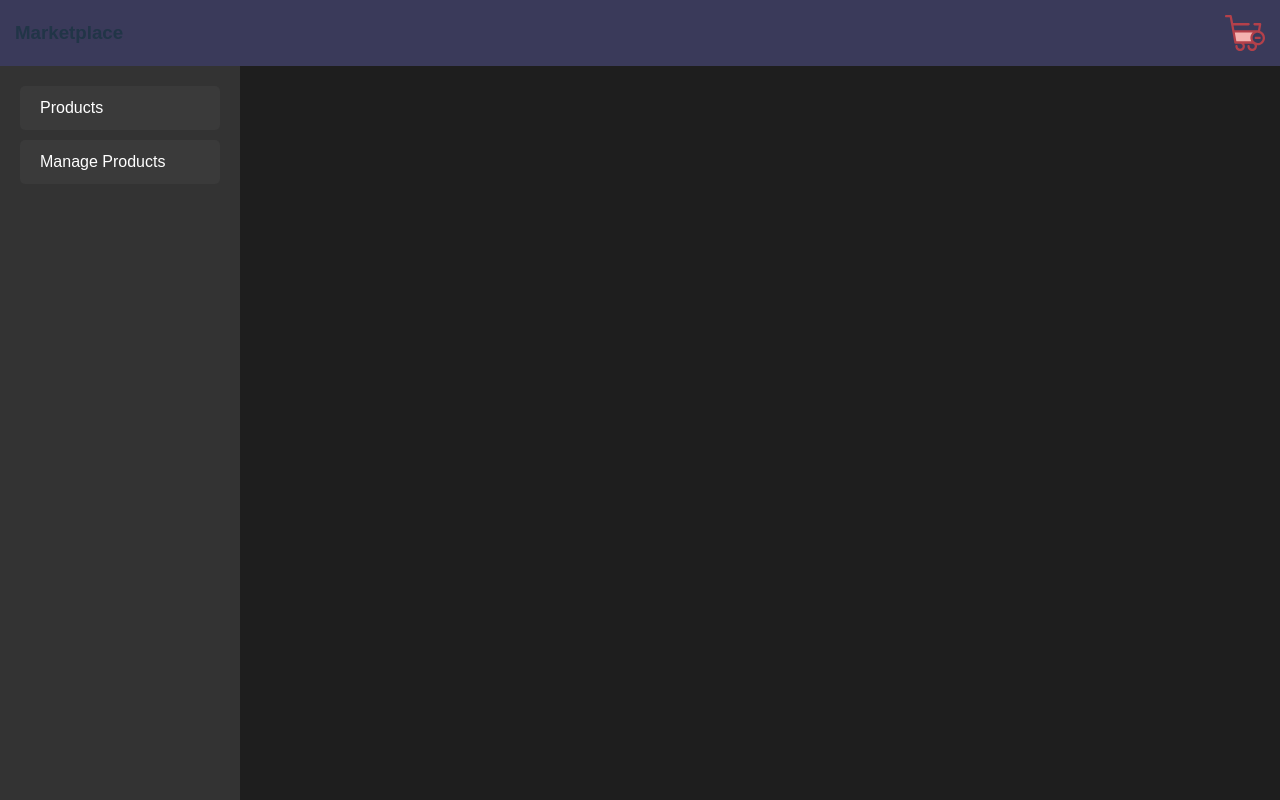
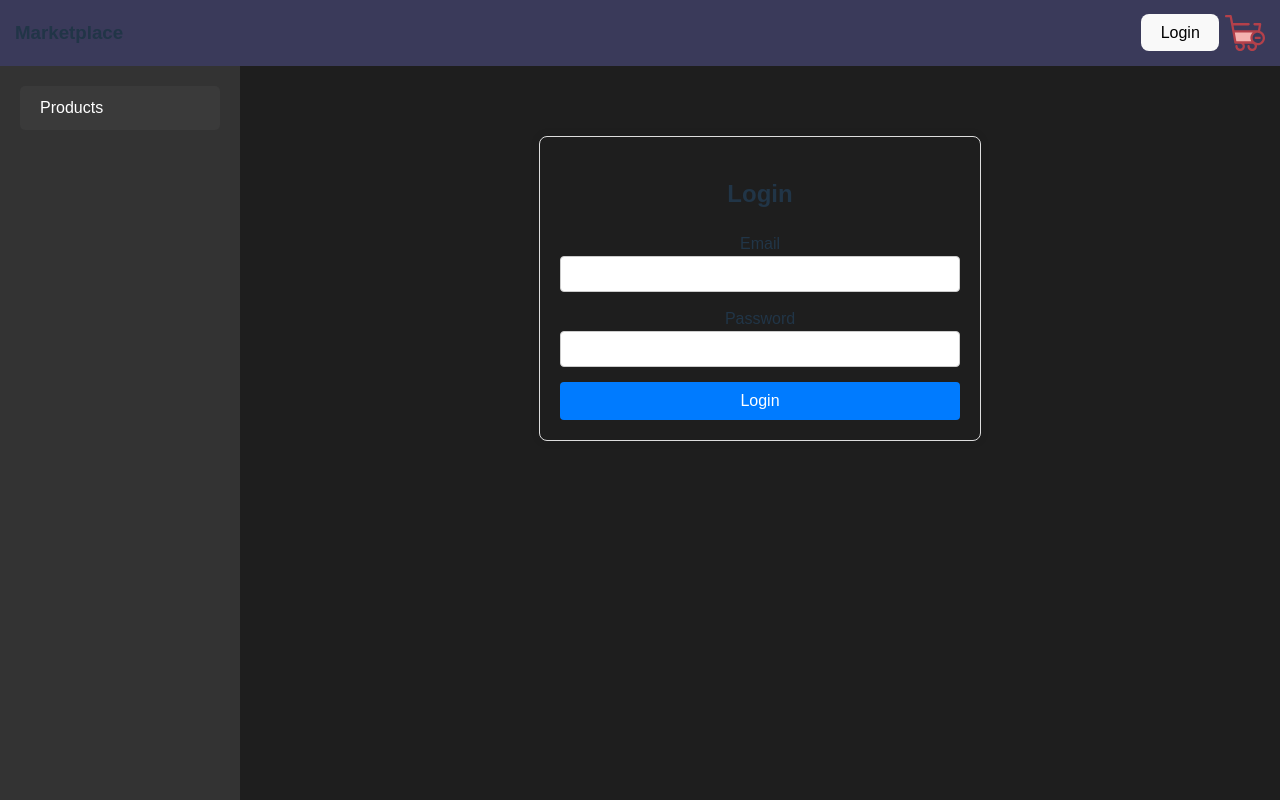
Before and after one commit to TanvirHasanAnik/marketplace-react-laravel, a React (Vite) app in the folder marketplace-react/: page /auth/login in a window 1280 px wide. Shown: the top 800 px of the page. Built offline with nearby package versions, Linux system fonts and the light colour scheme.

Commit message:
Login page added

```diff
--- a/marketplace-react/src/App.jsx
+++ b/marketplace-react/src/App.jsx
@@ -1,22 +1,45 @@
-import { Route, BrowserRouter as Router, Routes } from "react-router-dom";
+import { Route, BrowserRouter as Router, Routes, useNavigate } from "react-router-dom";
 import cartIcon from "../src/assets/shopping-cart.svg";
 import "./App.css";
 import Sidebar from "./components/Sidebar";
+import { RoleProvider, useRole } from "./context/RoleContext";
 import routes from "./routes";
+
+function TopBar() {
+  const { role, setRole } = useRole();
+  const navigate = useNavigate();
+
+  const handleAuthClick = () => {
+    if (role === "admin" || role === "vendor") {
+      setRole("user");
+      localStorage.removeItem("authToken");
+      navigate("/");
+    } else {
+      navigate("/auth/login");
+    }
+  };
+
+  return (
+    <div className="top-bar">
+      <div style={{ marginLeft: "15px" }}>
+        <h3>Marketplace</h3>
+      </div>
+      <div style={{ marginRight: "15px", display: "flex", alignItems: "center", gap: "6px" }}>
+        <button onClick={handleAuthClick}>
+          {role === "admin" || role === "vendor" ? "Logout" : "Login"}
+        </button>
+        <img src={cartIcon} alt="Cart" style={{ width: "40px", height: "40px" }} />
+      </div>
+    </div>
+  );
+}
 
 function App() {
   return (
+    <RoleProvider>
     <Router>
       <div className="app-container">
-        <div className="top-bar">
-          <div style={{marginLeft: "15px"}}>
-            <h3>Marketplace</h3>
-          </div>
-          <div style={{ marginRight: "15px", display: "flex", alignItems: "center", gap: "6px" }}>
-            <img src={cartIcon} alt="Cart" style={{ width: "40px", height: "40px" }} />
-          </div>
-        </div>
-
+        <TopBar />
         <div className="content">
           <Sidebar />
           <div className="main-content">
@@ -32,6 +55,7 @@ function App() {
         <p>©S. M. Tanvir Hassan Anik</p>
       </footer>
     </Router>
+    </RoleProvider>
   );
 }
 
--- /dev/null
+++ b/marketplace-react/src/components/LoginPage.jsx
@@ -0,0 +1,76 @@
+import { zodResolver } from "@hookform/resolvers/zod";
+import { useState } from "react";
+import { useForm } from "react-hook-form";
+import * as z from "zod";
+
+// Zod schema for validation
+const loginSchema = z.object({
+  email: z.string().email("Invalid email address"),
+  password: z.string().min(6, "Password must be at least 6 characters"),
+});
+
+export default function LoginPage() {
+  const [apiResponse, setApiResponse] = useState(null); // store API response
+  const {
+    register,
+    handleSubmit,
+    formState: { errors },
+  } = useForm({
+    resolver: zodResolver(loginSchema),
+  });
+
+  const onSubmit = async (data) => {
+    try {
+      const response = await fetch("http://127.0.0.1:8000/api/login", {
+        method: "POST",
+        headers: {
+          "Content-Type": "application/json",
+        },
+        body: JSON.stringify(data), // send email and password as JSON
+      });
+
+      const result = await response.json();
+
+      if (response.ok) {
+        setApiResponse({ success: true, message: "Login successful!", data: result });
+        console.log("Success:", result);
+        // Here you can store token or user data in localStorage or context
+      } else {
+        setApiResponse({ success: false, message: result.message || "Login failed" });
+        console.log("Error:", result);
+      }
+    } catch (error) {
+      setApiResponse({ success: false, message: "Something went wrong" });
+      console.error("Error:", error);
+    }
+  };
+
+  return (
+    <div className="login-container">
+      <h2 className="login-title">Login</h2>
+      <form onSubmit={handleSubmit(onSubmit)} className="login-form">
+        <div className="input-group">
+          <label>Email</label>
+          <input type="email" {...register("email")} className="input-field" />
+          {errors.email && <p className="error">{errors.email.message}</p>}
+        </div>
+
+        <div className="input-group">
+          <label>Password</label>
+          <input type="password" {...register("password")} className="input-field" />
+          {errors.password && <p className="error">{errors.password.message}</p>}
+        </div>
+
+        <button type="submit" className="login-button">
+          Login
+        </button>
+      </form>
+
+      {apiResponse && (
+        <p style={{ color: apiResponse.success ? "green" : "red", marginTop: "10px" }}>
+          {apiResponse.message}
+        </p>
+      )}
+    </div>
+  );
+}
--- /dev/null
+++ b/marketplace-react/src/components/RegisterPage.jsx
@@ -0,0 +1,111 @@
+import { useState } from "react";
+import { useNavigate } from "react-router-dom";
+import { useRole } from "../context/RoleContext";
+
+export default function RegisterPage() {
+  const [name, setName] = useState("");
+  const [email, setEmail] = useState("");
+  const [password, setPassword] = useState("");
+  const [confirmPassword, setConfirmPassword] = useState("");
+  const { setRole } = useRole();
+  const navigate = useNavigate();
+
+  const handleRegister = (e) => {
+    e.preventDefault();
+
+    if (password !== confirmPassword) {
+      alert("Passwords do not match!");
+      return;
+    }
+
+    // Dummy logic: decide role from email
+    let newRole = "user";
+    if (email.includes("vendor")) {
+      newRole = "vendor";
+    } else if (email.includes("admin")) {
+      newRole = "admin";
+    }
+
+    setRole(newRole);
+    localStorage.setItem("role", newRole);
+    localStorage.setItem("authToken", "dummy-token");
+
+    alert(`Registered as ${newRole}`);
+    navigate("/");
+  };
+
+  return (
+    <div style={styles.container}>
+      <h2>Register</h2>
+      <form onSubmit={handleRegister} style={styles.form}>
+        <input
+          type="text"
+          placeholder="Name"
+          value={name}
+          onChange={(e) => setName(e.target.value)}
+          required
+          style={styles.input}
+        />
+        <input
+          type="email"
+          placeholder="Email"
+          value={email}
+          onChange={(e) => setEmail(e.target.value)}
+          required
+          style={styles.input}
+        />
+        <input
+          type="password"
+          placeholder="Password"
+          value={password}
+          onChange={(e) => setPassword(e.target.value)}
+          required
+          style={styles.input}
+        />
+        <input
+          type="password"
+          placeholder="Confirm Password"
+          value={confirmPassword}
+          onChange={(e) => setConfirmPassword(e.target.value)}
+          required
+          style={styles.input}
+        />
+        <button type="submit" style={styles.button}>Register</button>
+      </form>
+    </div>
+  );
+}
+
+const styles = {
+  container: {
+    maxWidth: "400px",
+    margin: "80px auto",
+    padding: "25px",
+    border: "1px solid #ccc",
+    borderRadius: "8px",
+    background: "#fff",
+    textAlign: "center",
+    boxShadow: "0 2px 8px rgba(0,0,0,0.1)",
+  },
+  form: {
+    display: "flex",
+    flexDirection: "column",
+    gap: "12px",
+    marginTop: "20px",
+  },
+  input: {
+    padding: "10px",
+    fontSize: "15px",
+    border: "1px solid #ccc",
+    borderRadius: "5px",
+  },
+  button: {
+    padding: "10px",
+    fontSize: "16px",
+    backgroundColor: "#3a3a3aff",
+    color: "#fff",
+    border: "none",
+    borderRadius: "5px",
+    cursor: "pointer",
+  },
+};
--- a/marketplace-react/src/components/Sidebar.jsx
+++ b/marketplace-react/src/components/Sidebar.jsx
@@ -1,11 +1,12 @@
 import { Link, useLocation } from "react-router-dom";
 import routes from "../routes";
+import { useRole } from "../context/RoleContext";
 
 export default function Sidebar() {
   const location = useLocation();
+  const { role } = useRole();
   const pathname = location.pathname;
 
-  // function to check if a route is active
   const isActive = (path) => {
     if (path === "/") {
       return pathname === "/" || pathname.startsWith("/product");
@@ -16,7 +17,11 @@ export default function Sidebar() {
   return (
     <div className="sidebar">
       {routes
-        .filter((route) => !route.hidden && route.label) // only visible routes
+        .filter((route) => {
+          if (route.hidden || !route.label) return false;
+          if (route.path.startsWith("/manage") && role === "user") return false;
+          return true;
+        })
         .map((route) => {
           const active = isActive(route.path);
           return (
--- /dev/null
+++ b/marketplace-react/src/context/RoleContext.jsx
@@ -0,0 +1,18 @@
+/* eslint-disable react-refresh/only-export-components */
+import { createContext, useContext, useState } from "react";
+
+const RoleContext = createContext();
+
+export function RoleProvider({ children }) {
+  const [role, setRole] = useState("user"); // "user" | "vendor" | "admin"
+
+  return (
+    <RoleContext.Provider value={{ role, setRole }}>
+      {children}
+    </RoleContext.Provider>
+  );
+}
+
+export function useRole() {
+  return useContext(RoleContext);
+}
--- a/marketplace-react/src/index.css
+++ b/marketplace-react/src/index.css
@@ -66,3 +66,51 @@ button:focus-visible {
     background-color: #f9f9f9;
   }
 }
+
+.login-container {
+  max-width: 400px;
+  margin: 50px auto;
+  padding: 20px;
+  border: 1px solid #ddd;
+  border-radius: 8px;
+  box-shadow: 0px 0px 10px rgba(0,0,0,0.1);
+}
+
+.login-title {
+  text-align: center;
+  margin-bottom: 20px;
+}
+
+.login-form {
+  display: flex;
+  flex-direction: column;
+  gap: 15px;
+}
+
+.input-group {
+  display: flex;
+  flex-direction: column;
+}
+
+.input-field {
+  padding: 8px;
+  font-size: 16px;
+  border-radius: 4px;
+  border: 1px solid #ccc;
+}
+
+.login-button {
+  padding: 10px;
+  font-size: 16px;
+  border-radius: 4px;
+  border: none;
+  background-color: #007bff;
+  color: #fff;
+  cursor: pointer;
+}
+
+.error {
+  color: red;
+  font-size: 14px;
+  margin-top: 4px;
+}
--- a/marketplace-react/src/routes.jsx
+++ b/marketplace-react/src/routes.jsx
@@ -1,13 +1,17 @@
+import LoginPage from "./components/LoginPage";
 import ManageProducts from "./components/manageProducts";
 import ProductDetail from "./components/ProductDetail";
 import ProductForm from "./components/ProductForm";
 import ProductList from "./components/ProductList";
+import RegisterPage from "./components/RegisterPage";
 
 const routes = [
   { path: "/", label: "Products", element: <ProductList /> },
   { path: "/manage", label: "Manage Products", element: <ManageProducts /> },
 
-  // hidden from sidebar
+
+  { path: "/auth/login", element: <LoginPage />, hidden: true },
+  { path: "/auth/register", element: <RegisterPage />, hidden: true },
   { path: "/manage/:id", element: <ProductDetail />, hidden: true },
   { path: "/product/:id", element: <ProductDetail />, hidden: true },
   { path: "/manage/add", element: <ProductForm />, hidden: true },
```
